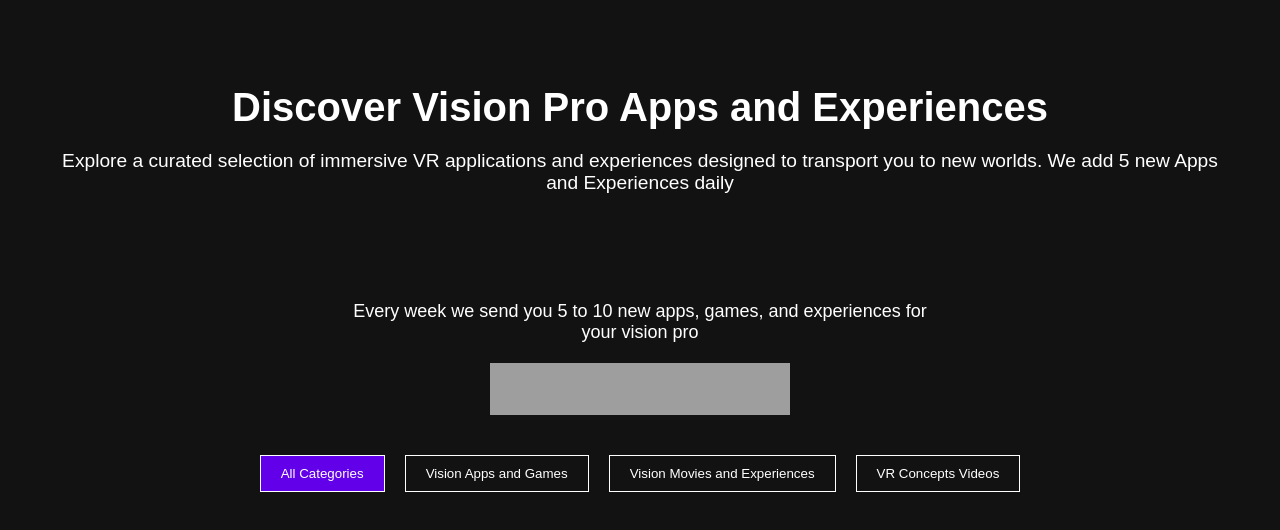
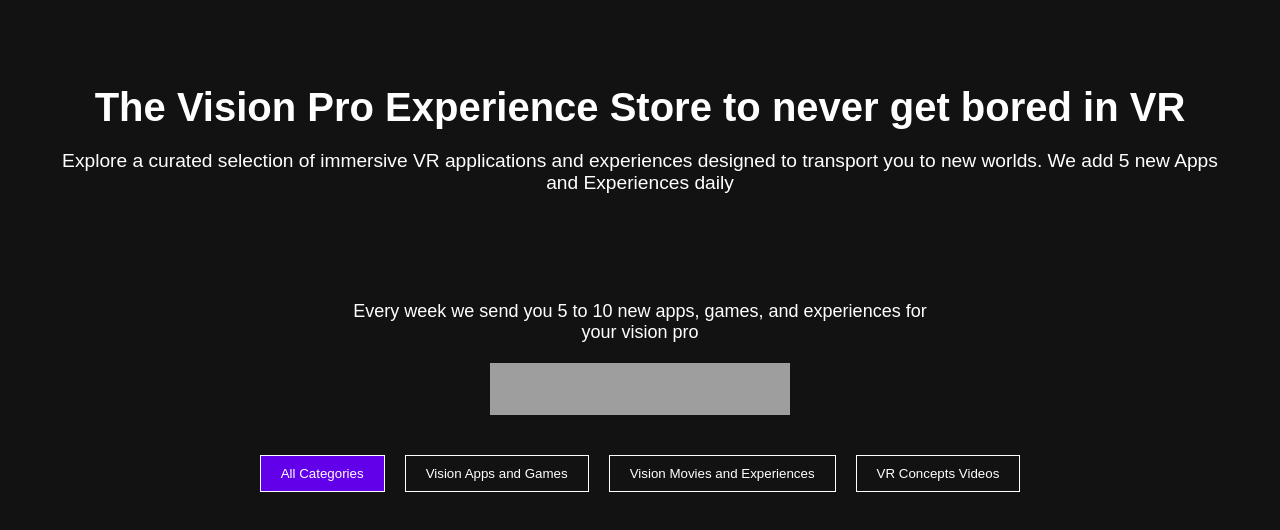
Before and after one commit to Im6502/ocusion, a website: page public/index.html in a window 1280 px wide. Drawn offline with Linux system fonts and the light colour scheme; no server answers; grey boxes are pictures that could not be loaded.

Commit message:
the experience store

```diff
--- a/public/index.html
+++ b/public/index.html
@@ -20,7 +20,7 @@
 
 <body class="dark-mode">
     <header class="hero">
-        <h1 class="hero-title">Discover Vision Pro Apps and Experiences</h1>
+        <h1 class="hero-title">The Vision Pro Experience Store to never get bored in VR</h1>
         <p class="hero-description">Explore a curated selection of immersive VR applications and experiences designed to transport you to new worlds. We add 5 new Apps and Experiences daily</p>
     </header>
     <div style="text-align: center; max-width: 600px; margin: auto; padding: 20px;">
```
